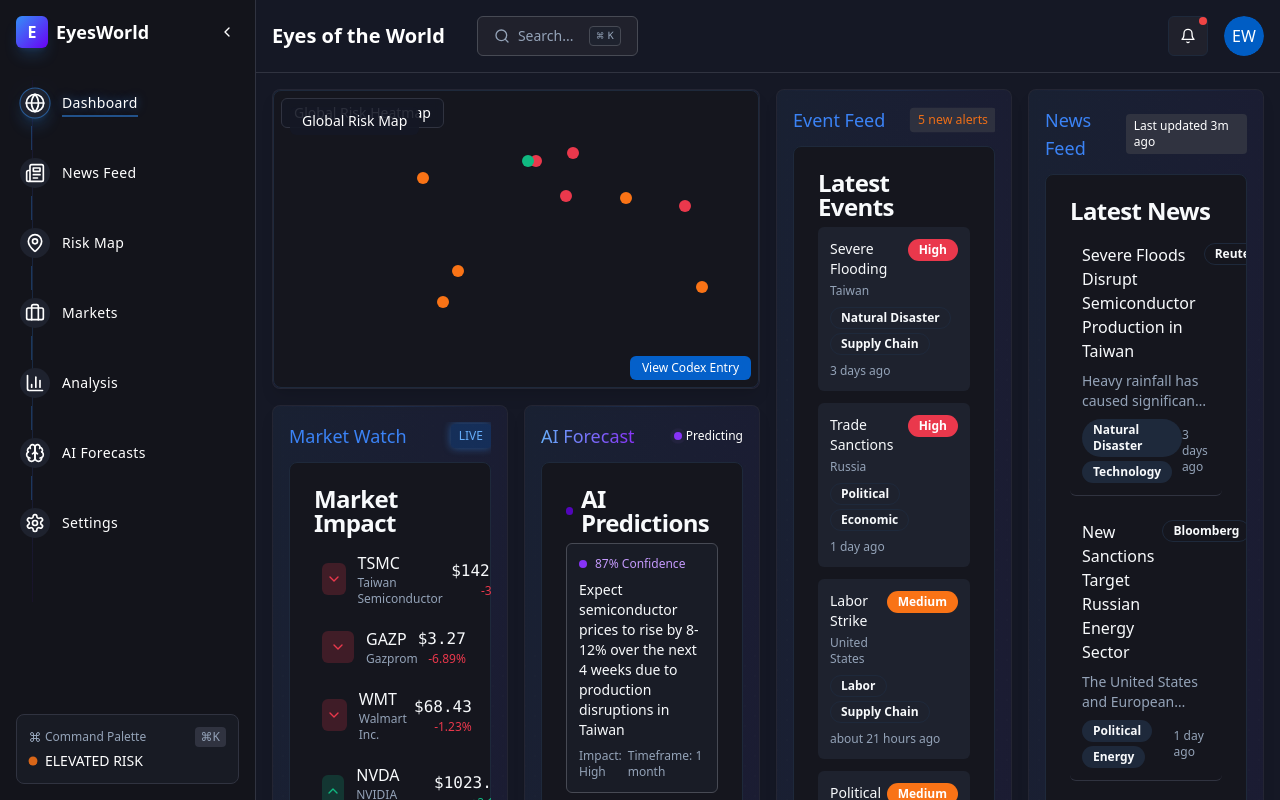
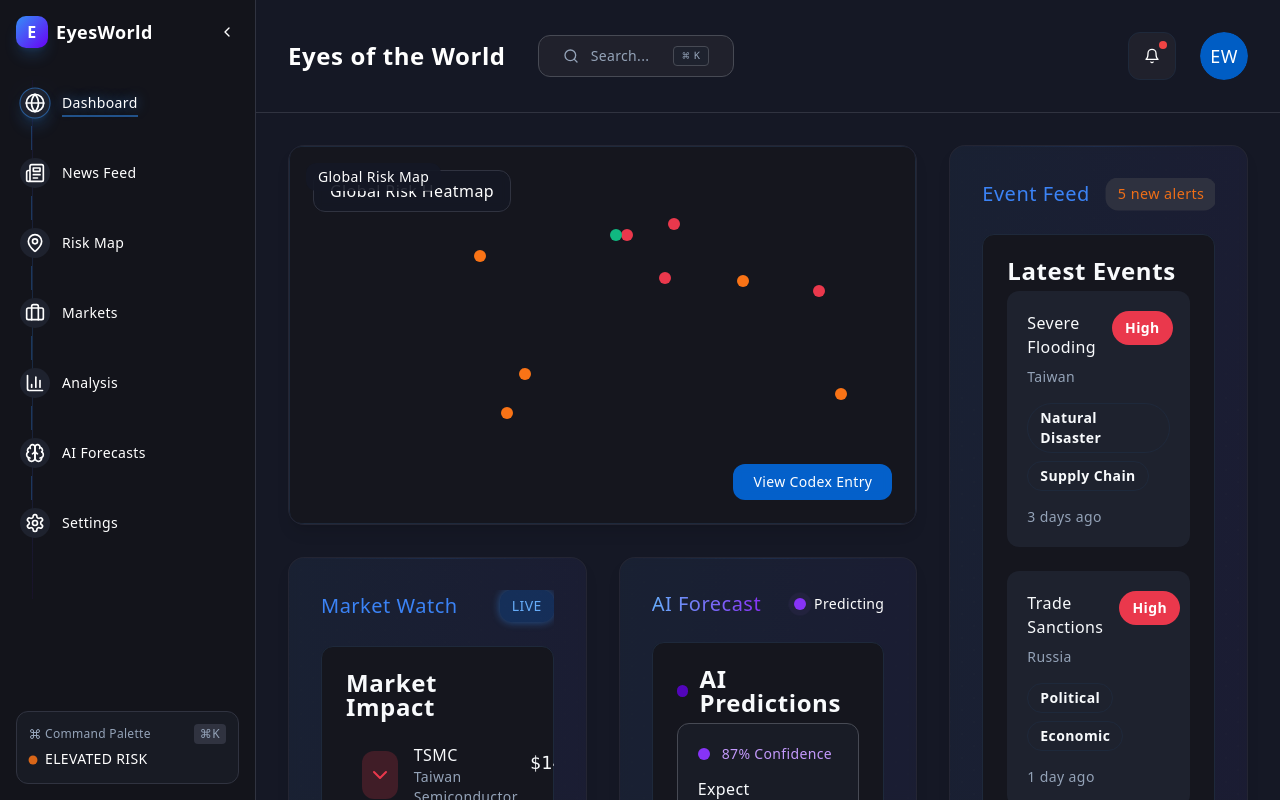
Before and after one commit to Fowl-MCC/global-risk-compass-system, a React (Vite) app: page / in a window 1280 px wide. Built offline with nearby package versions, Linux system fonts and the light colour scheme.

Commit message:
Refactor: Apply core layout principles
Apply generous padding, max-width content wrappers, grid layouts, section spacing, card spacing, and typography adjustments for improved spaciousness and visual clarity.

```diff
--- a/src/components/dashboard/EventList.tsx
+++ b/src/components/dashboard/EventList.tsx
@@ -13,22 +13,23 @@ const EventList: React.FC<EventListProps> = ({ className }) => {
   return (
     <Card className={className}>
       <CardHeader className="pb-2">
-        <CardTitle>Latest Events</CardTitle>
+        <CardTitle className="tracking-wide">Latest Events</CardTitle>
       </CardHeader>
       <CardContent className="overflow-y-auto max-h-[calc(100%-3rem)]">
-        <div className="space-y-3">
+        <div className="space-y-6">
           {mockRiskEvents.slice(0, 8).map((event) => (
             <div
               key={event.id}
-              className="p-3 rounded-md bg-theme-dark-700 hover:bg-theme-dark-600 cursor-pointer transition-colors"
+              className="p-5 rounded-xl bg-theme-dark-700 hover:bg-theme-dark-600 cursor-pointer transition-colors"
             >
               <div className="flex justify-between items-start">
                 <div>
-                  <h3 className="font-medium text-sm">{event.title}</h3>
-                  <p className="text-xs text-muted-foreground mt-1">{event.location}</p>
+                  <h3 className="font-medium tracking-wide text-base">{event.title}</h3>
+                  <p className="text-sm text-muted-foreground mt-2 tracking-wide">{event.location}</p>
                 </div>
                 <Badge
                   className={`
+                    ml-4 px-3 py-1.5 text-sm
                     ${event.riskLevel === 'High' ? 'bg-danger hover:bg-danger/80' :
                       event.riskLevel === 'Medium' ? 'bg-warning hover:bg-warning/80' :
                       'bg-success hover:bg-success/80'}
@@ -37,14 +38,14 @@ const EventList: React.FC<EventListProps> = ({ className }) => {
                   {event.riskLevel}
                 </Badge>
               </div>
-              <div className="mt-2 flex flex-wrap gap-1">
+              <div className="mt-4 flex flex-wrap gap-2">
                 {event.categories.map((category) => (
-                  <Badge key={category} variant="outline" className="text-xs">
+                  <Badge key={category} variant="outline" className="text-sm px-3 py-1">
                     {category}
                   </Badge>
                 ))}
               </div>
-              <div className="mt-2 text-xs text-muted-foreground">
+              <div className="mt-4 text-sm text-muted-foreground">
                 {formatDistanceToNow(new Date(event.timestamp), { addSuffix: true })}
               </div>
             </div>
--- a/src/components/dashboard/NewsFeed.tsx
+++ b/src/components/dashboard/NewsFeed.tsx
@@ -13,36 +13,36 @@ const NewsFeed: React.FC<NewsFeedProps> = ({ className }) => {
   return (
     <Card className={className}>
       <CardHeader className="pb-2">
-        <CardTitle>Latest News</CardTitle>
+        <CardTitle className="tracking-wide">Latest News</CardTitle>
       </CardHeader>
       <CardContent className="overflow-y-auto max-h-[calc(100%-3rem)]">
         {mockNews.map((item) => (
           <div
             key={item.id}
-            className="mb-3 p-3 border-b border-theme-dark-600 last:border-0 hover:bg-theme-dark-700 cursor-pointer transition-colors rounded-md"
+            className="mb-6 p-5 border-b border-theme-dark-600 last:border-0 hover:bg-theme-dark-700 cursor-pointer transition-colors rounded-xl"
           >
             <div className="flex items-start justify-between">
-              <h3 className="font-medium">{item.title}</h3>
-              <Badge className="ml-2 shrink-0" variant="outline">
+              <h3 className="font-medium tracking-wide text-base">{item.title}</h3>
+              <Badge className="ml-4 shrink-0 px-3 py-1" variant="outline">
                 {item.source}
               </Badge>
             </div>
-            <p className="mt-2 text-sm text-muted-foreground line-clamp-2">
+            <p className="mt-4 text-base leading-relaxed text-muted-foreground line-clamp-2">
               {item.summary}
             </p>
-            <div className="mt-2 flex justify-between items-center">
-              <div className="flex flex-wrap gap-1">
+            <div className="mt-4 flex justify-between items-center">
+              <div className="flex flex-wrap gap-2">
                 {item.categories.map((category) => (
                   <Badge
                     key={category}
                     variant="secondary"
-                    className="text-xs"
+                    className="text-sm px-3 py-1"
                   >
                     {category}
                   </Badge>
                 ))}
               </div>
-              <span className="text-xs text-muted-foreground">
+              <span className="text-sm text-muted-foreground">
                 {formatDistanceToNow(new Date(item.timestamp), { addSuffix: true })}
               </span>
             </div>
--- a/src/components/dashboard/StockWatchlist.tsx
+++ b/src/components/dashboard/StockWatchlist.tsx
@@ -12,33 +12,33 @@ const StockWatchlist: React.FC<StockWatchlistProps> = ({ className }) => {
   return (
     <Card className={className}>
       <CardHeader className="pb-2">
-        <CardTitle>Market Impact</CardTitle>
+        <CardTitle className="tracking-wide">Market Impact</CardTitle>
       </CardHeader>
       <CardContent>
-        <div className="space-y-1">
+        <div className="space-y-4">
           {mockStocks.map((stock) => (
             <div
               key={stock.ticker}
-              className="flex items-center justify-between p-2 rounded-md hover:bg-theme-dark-700 cursor-pointer"
+              className="flex items-center justify-between p-4 rounded-lg hover:bg-theme-dark-700 cursor-pointer"
             >
               <div className="flex items-center">
                 <div className={`
-                  w-8 h-8 rounded-md flex items-center justify-center mr-3
+                  w-12 h-12 rounded-lg flex items-center justify-center mr-4
                   ${stock.change >= 0 ? 'bg-success/20 text-success' : 'bg-danger/20 text-danger'}
                 `}>
                   {stock.change >= 0 ?
-                    <ChevronUp className="h-4 w-4" /> :
-                    <ChevronDown className="h-4 w-4" />
+                    <ChevronUp className="h-6 w-6" /> :
+                    <ChevronDown className="h-6 w-6" />
                   }
                 </div>
                 <div>
-                  <p className="font-medium">{stock.ticker}</p>
-                  <p className="text-xs text-muted-foreground">{stock.company}</p>
+                  <p className="font-medium tracking-wide text-base">{stock.ticker}</p>
+                  <p className="text-sm text-muted-foreground">{stock.company}</p>
                 </div>
               </div>
               <div className="text-right">
-                <p className="font-mono">${stock.price.toFixed(2)}</p>
-                <p className={`text-xs ${stock.change >= 0 ? 'text-success' : 'text-danger'}`}>
+                <p className="font-mono text-lg">${stock.price.toFixed(2)}</p>
+                <p className={`text-base ${stock.change >= 0 ? 'text-success' : 'text-danger'}`}>
                   {stock.change >= 0 ? '+' : ''}{stock.change.toFixed(2)}%
                 </p>
               </div>
--- a/src/components/dashboard/ThreatPredictor.tsx
+++ b/src/components/dashboard/ThreatPredictor.tsx
@@ -11,33 +11,33 @@ const ThreatPredictor: React.FC<ThreatPredictorProps> = ({ className }) => {
   return (
     <Card className={className}>
       <CardHeader className="pb-2">
-        <CardTitle className="flex items-center">
-          <span className="bg-theme-purple-600 w-2 h-2 rounded-full mr-2 animate-pulse"></span>
+        <CardTitle className="flex items-center tracking-wide">
+          <span className="bg-theme-purple-600 w-3 h-3 rounded-full mr-3 animate-pulse"></span>
           AI Predictions
         </CardTitle>
       </CardHeader>
       <CardContent>
-        <div className="space-y-3">
+        <div className="space-y-6">
           {mockPredictions.map((prediction) => (
             <div
               key={prediction.id}
-              className="p-3 rounded-md border border-theme-dark-500 bg-theme-dark-700/50"
+              className="p-5 rounded-lg border border-theme-dark-500 bg-theme-dark-700/50"
             >
-              <div className="flex items-center mb-2">
-                <div className="w-2 h-2 rounded-full bg-theme-purple-500 mr-2"></div>
-                <p className="text-xs text-theme-purple-300">
+              <div className="flex items-center mb-3">
+                <div className="w-3 h-3 rounded-full bg-theme-purple-500 mr-3"></div>
+                <p className="text-sm text-theme-purple-300 tracking-wide">
                   {prediction.confidence}% Confidence
                 </p>
               </div>
-              <p className="text-sm">{prediction.text}</p>
-              <div className="mt-2 flex justify-between items-center">
-                <span className="text-xs text-muted-foreground">Impact: {prediction.impact}</span>
-                <span className="text-xs text-muted-foreground">Timeframe: {prediction.timeframe}</span>
+              <p className="text-base tracking-wide leading-relaxed">{prediction.text}</p>
+              <div className="mt-4 flex justify-between items-center">
+                <span className="text-sm text-muted-foreground">Impact: {prediction.impact}</span>
+                <span className="text-sm text-muted-foreground">Timeframe: {prediction.timeframe}</span>
               </div>
             </div>
           ))}
         </div>
-        <div className="mt-4 text-xs text-center text-muted-foreground">
+        <div className="mt-8 text-sm text-center text-muted-foreground leading-relaxed">
           These predictions are generated by AI based on current events and historical patterns.
         </div>
       </CardContent>
--- a/src/components/layout/AppLayout.tsx
+++ b/src/components/layout/AppLayout.tsx
@@ -48,7 +48,7 @@ const AppLayout: React.FC<AppLayoutProps> = ({ children }) => {
       <div className="flex flex-col flex-1 overflow-hidden">
         <Header />
         <motion.main
-          className="flex-1 overflow-auto p-4"
+          className="flex-1 overflow-auto p-8"
           initial={{ opacity: 0, y: 20 }}
           animate={{ opacity: isLoaded ? 1 : 0, y: isLoaded ? 0 : 20 }}
           transition={{
@@ -57,7 +57,9 @@ const AppLayout: React.FC<AppLayoutProps> = ({ children }) => {
             ease: "easeOut"
           }}
         >
-          {children}
+          <div className="max-w-7xl mx-auto w-full">
+            {children}
+          </div>
         </motion.main>
       </div>
       <AnimatePresence mode="wait">
--- a/src/components/layout/Header.tsx
+++ b/src/components/layout/Header.tsx
@@ -9,29 +9,29 @@ const Header: React.FC = () => {
   const { setIsOpen } = useCommandStore();
 
   return (
-    <header className="flex items-center justify-between p-4 border-b border-theme-dark-600">
-      <div className="flex items-center">
-        <h1 className="text-xl font-bold mr-8">Eyes of the World</h1>
+    <header className="flex items-center justify-between p-8 border-b border-theme-dark-600">
+      <div className="flex items-center gap-8">
+        <h1 className="text-2xl font-bold tracking-wide">Eyes of the World</h1>
         <Button
           variant="outline"
-          className="flex items-center text-muted-foreground gap-2 border-theme-dark-500"
+          className="flex items-center text-muted-foreground gap-3 border-theme-dark-500 px-6 py-5 rounded-xl"
           onClick={() => setIsOpen(true)}
         >
           <Search className="w-4 h-4" />
-          <span>Search...</span>
-          <kbd className="ml-2 pointer-events-none inline-flex h-5 select-none items-center gap-1 rounded border border-theme-dark-500 bg-theme-dark-700 px-1.5 font-mono text-[10px] font-medium opacity-100">
+          <span className="tracking-wide">Search...</span>
+          <kbd className="ml-3 pointer-events-none inline-flex h-5 select-none items-center gap-1 rounded border border-theme-dark-500 bg-theme-dark-700 px-2 font-mono text-[10px] font-medium opacity-100">
             <span className="text-xs">⌘</span>K
           </kbd>
         </Button>
       </div>
 
-      <div className="flex items-center space-x-4">
-        <Button variant="outline" size="icon" className="relative">
+      <div className="flex items-center space-x-6">
+        <Button variant="outline" size="icon" className="relative h-12 w-12 rounded-xl">
           <Bell className="h-5 w-5" />
-          <span className="absolute top-0 right-0 h-2 w-2 rounded-full bg-red-500"></span>
+          <span className="absolute top-2 right-2 h-2 w-2 rounded-full bg-red-500"></span>
         </Button>
-        <Avatar>
-          <AvatarFallback className="bg-theme-blue-700 text-white">
+        <Avatar className="h-12 w-12">
+          <AvatarFallback className="bg-theme-blue-700 text-white text-lg">
             EW
           </AvatarFallback>
         </Avatar>
--- a/src/index.css
+++ b/src/index.css
@@ -1,4 +1,3 @@
-
 @tailwind base;
 @tailwind components;
 @tailwind utilities;
@@ -33,7 +32,7 @@
     --input: 217.2 32.6% 17.5%;
     --ring: 224.3 76.3% 48%;
 
-    --radius: 0.5rem;
+    --radius: 0.75rem;
 
     --sidebar-background: 235 16% 9%;
     --sidebar-foreground: 210 40% 98%;
@@ -52,8 +51,16 @@
   }
 
   body {
-    @apply bg-background text-foreground;
+    @apply bg-background text-foreground tracking-wide leading-relaxed;
     font-feature-settings: "rlig" 1, "calt" 1;
+  }
+
+  h1, h2, h3, h4, h5, h6 {
+    @apply tracking-wide leading-relaxed;
+  }
+
+  p {
+    @apply tracking-wide leading-relaxed;
   }
 
   /* Custom Scrollbar */
@@ -117,30 +124,32 @@
   .bg-grid-pattern {
     background-image: radial-gradient(rgba(255, 255, 255, 0.1) 1px, transparent 1px),
                       radial-gradient(rgba(255, 255, 255, 0.1) 1px, transparent 1px);
-    background-size: 20px 20px;
-    background-position: 0 0, 10px 10px;
+    background-size: 24px 24px;
+    background-position: 0 0, 12px 12px;
   }
 
   .text-glow {
-    text-shadow: 0 0 10px rgba(51, 144, 255, 0.5);
+    text-shadow: 0 0 12px rgba(51, 144, 255, 0.6);
   }
 
   .holographic-panel {
     position: relative;
-    backdrop-filter: blur(10px);
+    backdrop-filter: blur(12px);
     background: linear-gradient(
       to bottom right,
       rgba(66, 71, 112, 0.7),
       rgba(28, 27, 51, 0.7)
     );
     border: 1px solid rgba(255, 255, 255, 0.1);
-    box-shadow: 0 4px 30px rgba(0, 0, 0, 0.1);
+    box-shadow: 0 8px 40px rgba(0, 0, 0, 0.15);
     transition: all 0.3s ease;
+    border-radius: 1rem;
+    padding: 2rem;
   }
 
   .holographic-panel:hover {
     border-color: rgba(51, 144, 255, 0.3);
-    box-shadow: 0 8px 32px rgba(0, 0, 0, 0.2);
+    box-shadow: 0 12px 48px rgba(0, 0, 0, 0.25);
   }
 
   .holographic-panel::before {
@@ -208,14 +217,16 @@
 
   /* Hover Effects for Cards */
   .card-hover-effect {
-    transition: transform 0.3s cubic-bezier(0.34, 1.56, 0.64, 1),
-                box-shadow 0.3s ease;
+    transition: transform 0.4s cubic-bezier(0.34, 1.56, 0.64, 1),
+                box-shadow 0.4s ease;
+    border-radius: 1rem;
+    margin-top: 3rem;
   }
 
   .card-hover-effect:hover {
-    transform: translateY(-5px);
-    box-shadow: 0 10px 25px -5px rgba(0, 0, 0, 0.2),
-                0 0 15px -3px rgba(51, 144, 255, 0.3);
+    transform: translateY(-8px);
+    box-shadow: 0 16px 36px -8px rgba(0, 0, 0, 0.3),
+                0 0 20px -5px rgba(51, 144, 255, 0.4);
   }
 
   /* Neon Glow Effects */
@@ -281,4 +292,21 @@
   .card-3d-back {
     transform: rotateY(180deg);
   }
+
+  /* Spacious Layout Classes */
+  .content-wrapper {
+    @apply max-w-6xl mx-auto px-8;
+  }
+
+  .section-spacing {
+    @apply my-20;
+  }
+
+  .panel-spacing {
+    @apply p-8 rounded-2xl;
+  }
+
+  .grid-layout {
+    @apply grid grid-cols-12 gap-8;
+  }
 }
--- a/src/pages/Dashboard.tsx
+++ b/src/pages/Dashboard.tsx
@@ -36,24 +36,24 @@ const Dashboard: React.FC = () => {
 
   return (
     <motion.div
-      className="grid grid-cols-1 md:grid-cols-3 lg:grid-cols-4 gap-4 h-full"
+      className="grid grid-cols-12 gap-8 h-full"
       initial="hidden"
       animate="visible"
       variants={containerVariants}
     >
       <motion.div
-        className="md:col-span-2 lg:col-span-2 flex flex-col gap-4"
+        className="col-span-12 md:col-span-8 flex flex-col gap-8"
         variants={itemVariants}
       >
-        <HolographicPanel className="h-[300px] relative overflow-hidden">
+        <HolographicPanel className="h-[380px] relative overflow-hidden">
           <div className="absolute inset-0">
             <WorldMap className="h-full" />
           </div>
-          <div className="absolute top-2 left-2 bg-theme-dark-800/80 backdrop-blur-sm px-3 py-1 rounded-md border border-theme-dark-600 text-sm font-medium">
+          <div className="absolute top-6 left-6 bg-theme-dark-800/80 backdrop-blur-sm px-4 py-2 rounded-lg border border-theme-dark-600 text-base font-medium tracking-wide">
             Global Risk Heatmap
           </div>
           <motion.button
-            className="absolute bottom-2 right-2 bg-theme-blue-600/80 backdrop-blur-sm px-3 py-1 rounded-md text-xs"
+            className="absolute bottom-6 right-6 bg-theme-blue-600/80 backdrop-blur-sm px-5 py-2 rounded-lg text-sm tracking-wide"
             whileHover={{ scale: 1.05, boxShadow: '0 0 8px rgba(51, 144, 247, 0.5)' }}
             whileTap={{ scale: 0.98 }}
             onClick={() => openCodex('1')}
@@ -62,22 +62,22 @@ const Dashboard: React.FC = () => {
           </motion.button>
         </HolographicPanel>
 
-        <div className="grid grid-cols-1 md:grid-cols-2 gap-4 flex-1">
+        <div className="grid grid-cols-1 md:grid-cols-2 gap-8 flex-1">
           <StockWatchlistPanel variants={itemVariants} />
           <ThreatPredictorPanel variants={itemVariants} />
         </div>
       </motion.div>
 
       <motion.div
-        className="lg:col-span-1 flex flex-col"
+        className="col-span-12 md:col-span-4 flex flex-col gap-8"
         variants={itemVariants}
       >
         <HolographicPanel className="flex-1">
           <div className="h-full overflow-hidden">
-            <div className="flex items-center justify-between mb-3">
-              <h2 className="text-lg font-medium text-primary">Event Feed</h2>
+            <div className="flex items-center justify-between mb-6">
+              <h2 className="text-xl font-medium tracking-wide text-primary">Event Feed</h2>
               <motion.span
-                className="text-xs bg-theme-dark-600 px-2 py-1 rounded text-warning"
+                className="text-sm bg-theme-dark-600 px-3 py-1.5 rounded-lg text-warning"
                 animate={{
                   scale: [1, 1.05, 1],
                   opacity: [0.9, 1, 0.9]
@@ -95,17 +95,12 @@ const Dashboard: React.FC = () => {
             <EventList className="flex-1" />
           </div>
         </HolographicPanel>
-      </motion.div>
 
-      <motion.div
-        className="lg:col-span-1 flex flex-col"
-        variants={itemVariants}
-      >
         <HolographicPanel className="flex-1">
           <div className="h-full overflow-hidden">
-            <div className="flex items-center justify-between mb-3">
-              <h2 className="text-lg font-medium text-primary">News Feed</h2>
-              <span className="text-xs bg-theme-dark-600 px-2 py-1 rounded">Last updated 3m ago</span>
+            <div className="flex items-center justify-between mb-6">
+              <h2 className="text-xl font-medium tracking-wide text-primary">News Feed</h2>
+              <span className="text-sm bg-theme-dark-600 px-3 py-1.5 rounded-lg">Last updated 3m ago</span>
             </div>
             <NewsFeed className="flex-1" />
           </div>
@@ -121,11 +116,11 @@ const HolographicPanel: React.FC<{
 }> = ({ children, className }) => {
   return (
     <motion.div
-      className={`relative rounded-lg bg-theme-dark-700/40 backdrop-blur-sm border border-theme-dark-600/50 overflow-hidden shadow-lg ${className}`}
+      className={`relative rounded-2xl bg-theme-dark-700/40 backdrop-blur-sm border border-theme-dark-600/50 overflow-hidden shadow-lg ${className}`}
       whileHover={{
         boxShadow: [
-          '0 4px 12px rgba(0, 0, 0, 0.1)',
-          '0 8px 24px rgba(51, 144, 247, 0.15)'
+          '0 8px 24px rgba(0, 0, 0, 0.2)',
+          '0 12px 32px rgba(51, 144, 247, 0.15)'
         ],
         borderColor: 'rgba(51, 144, 247, 0.3)',
         transition: { duration: 0.3 }
@@ -161,7 +156,7 @@ const HolographicPanel: React.FC<{
       />
 
       {/* Panel content */}
-      <div className="p-4 h-full relative z-10">
+      <div className="p-8 h-full relative z-10">
         {children}
       </div>
     </motion.div>
@@ -177,10 +172,10 @@ const StockWatchlistPanel: React.FC<PanelProps> = ({ variants }) => {
     <motion.div variants={variants}>
       <HolographicPanel className="h-full">
         <div className="h-full overflow-hidden">
-          <div className="flex items-center justify-between mb-3">
-            <h2 className="text-lg font-medium text-primary">Market Watch</h2>
+          <div className="flex items-center justify-between mb-6">
+            <h2 className="text-xl font-medium tracking-wide text-primary">Market Watch</h2>
             <motion.span
-              className="text-xs bg-theme-blue-600/20 px-2 py-1 rounded text-theme-blue-400"
+              className="text-sm bg-theme-blue-600/20 px-3 py-1.5 rounded-lg text-theme-blue-400"
               animate={{
                 boxShadow: ['0 0 0 rgba(51, 144, 247, 0)', '0 0 8px rgba(51, 144, 247, 0.5)', '0 0 0 rgba(51, 144, 247, 0)']
               }}
@@ -205,9 +200,9 @@ const ThreatPredictorPanel: React.FC<PanelProps> = ({ variants }) => {
     <motion.div variants={variants}>
       <HolographicPanel className="h-full">
         <div className="h-full overflow-hidden">
-          <div className="flex items-center justify-between mb-3">
+          <div className="flex items-center justify-between mb-6">
             <motion.h2
-              className="text-lg font-medium bg-gradient-to-r from-theme-blue-400 to-theme-purple-500 bg-clip-text text-transparent"
+              className="text-xl font-medium tracking-wide bg-gradient-to-r from-theme-blue-400 to-theme-purple-500 bg-clip-text text-transparent"
               animate={{
                 backgroundPosition: ['0% 0%', '100% 0%', '0% 0%'],
               }}
@@ -219,12 +214,12 @@ const ThreatPredictorPanel: React.FC<PanelProps> = ({ variants }) => {
             >
               AI Forecast
             </motion.h2>
-            <div className="flex items-center gap-1">
-              <span className="relative flex h-2 w-2">
+            <div className="flex items-center gap-2">
+              <span className="relative flex h-3 w-3">
                 <span className="animate-ping absolute inline-flex h-full w-full rounded-full bg-theme-purple-400 opacity-75"></span>
-                <span className="relative inline-flex rounded-full h-2 w-2 bg-theme-purple-500"></span>
+                <span className="relative inline-flex rounded-full h-3 w-3 bg-theme-purple-500"></span>
               </span>
-              <span className="text-xs">Predicting</span>
+              <span className="text-sm tracking-wide">Predicting</span>
             </div>
           </div>
           <ThreatPredictor />
```
